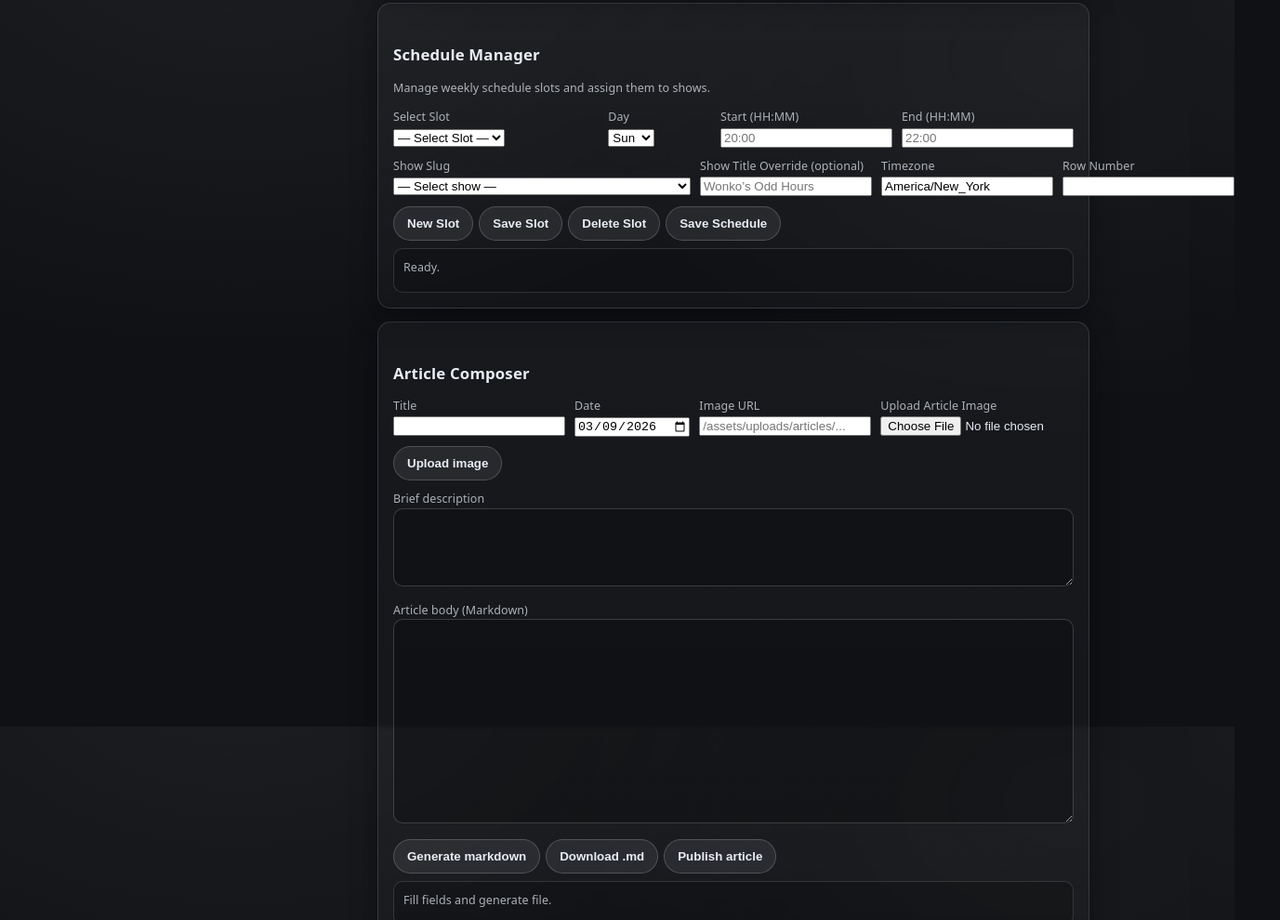
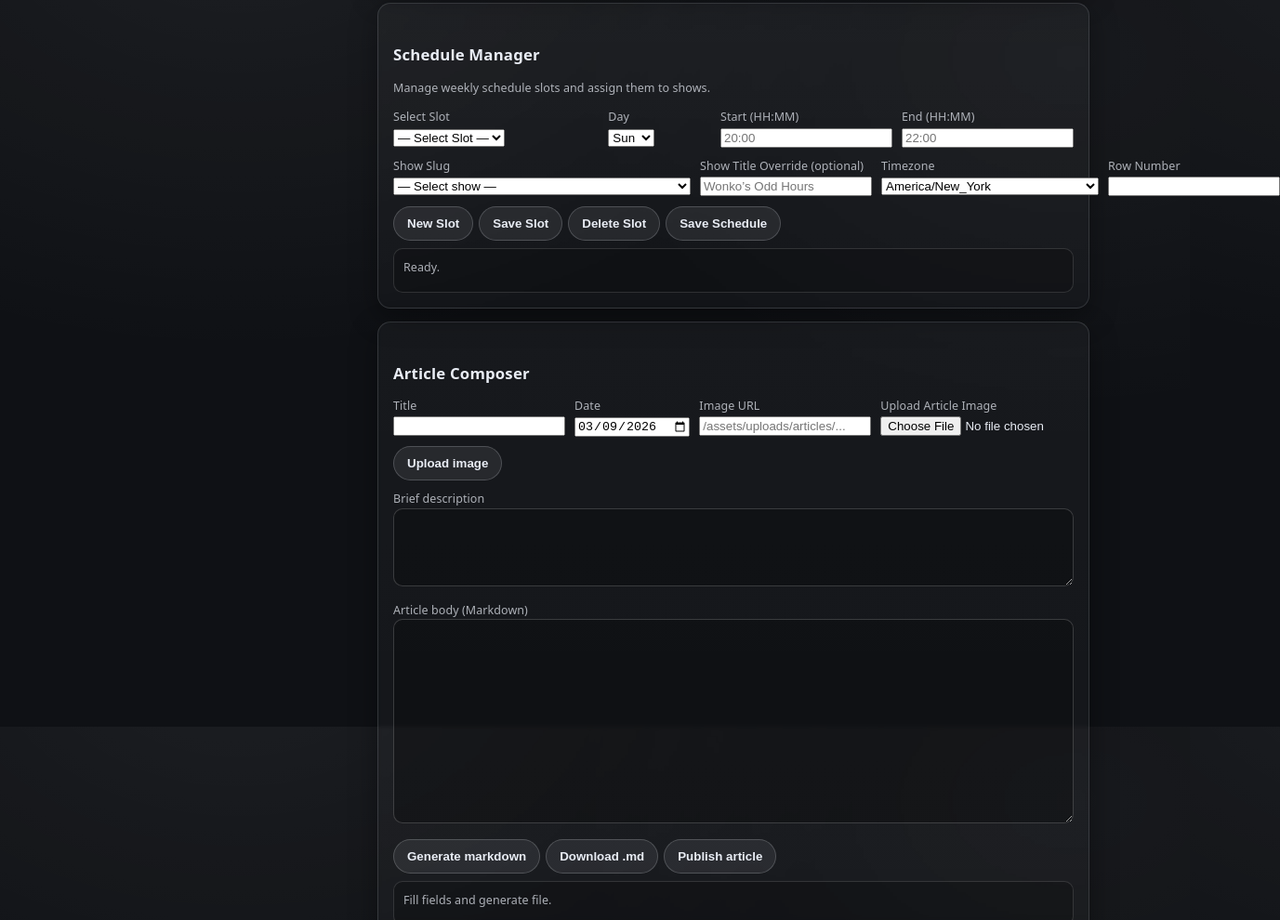
Before and after one commit to madwonko/radiopeng.net, an Eleventy site: page src/manage/index.njk in a window 1280 px wide. Shown: the part 1618-2608 px from the top of the page at 93% size, 1377 px wide, since content can reach past the window. Built offline with nearby package versions, Linux system fonts and the light colour scheme; Eleventy itself is replaced by a stand-in of ours; files that its build step writes are made by us from their sources; no server answers; what fast-xml-parser would draw is missing.

Commit message:
Use timezone dropdown (America/Europe) in Schedule Manager

```diff
--- a/src/manage/index.njk
+++ b/src/manage/index.njk
@@ -119,7 +119,34 @@ permalink: /manage/index.html
   <div class="archive-control-grid" style="margin-top:10px;">
     <label><div class="meta">Show Slug</div><select id="slotShowSlug"></select></label>
     <label><div class="meta">Show Title Override (optional)</div><input id="slotShowTitle" type="text" placeholder="Wonko’s Odd Hours" /></label>
-    <label><div class="meta">Timezone</div><input id="scheduleTimezone" type="text" placeholder="America/New_York" /></label>
+    <label><div class="meta">Timezone</div>
+      <select id="scheduleTimezone">
+        <optgroup label="America">
+          <option value="America/New_York">America/New_York</option>
+          <option value="America/Chicago">America/Chicago</option>
+          <option value="America/Denver">America/Denver</option>
+          <option value="America/Los_Angeles">America/Los_Angeles</option>
+          <option value="America/Toronto">America/Toronto</option>
+          <option value="America/Mexico_City">America/Mexico_City</option>
+          <option value="America/Sao_Paulo">America/Sao_Paulo</option>
+          <option value="America/Argentina/Buenos_Aires">America/Argentina/Buenos_Aires</option>
+        </optgroup>
+        <optgroup label="Europe">
+          <option value="Europe/London">Europe/London</option>
+          <option value="Europe/Dublin">Europe/Dublin</option>
+          <option value="Europe/Paris">Europe/Paris</option>
+          <option value="Europe/Berlin">Europe/Berlin</option>
+          <option value="Europe/Madrid">Europe/Madrid</option>
+          <option value="Europe/Rome">Europe/Rome</option>
+          <option value="Europe/Amsterdam">Europe/Amsterdam</option>
+          <option value="Europe/Stockholm">Europe/Stockholm</option>
+          <option value="Europe/Warsaw">Europe/Warsaw</option>
+          <option value="Europe/Athens">Europe/Athens</option>
+          <option value="Europe/Kiev">Europe/Kiev</option>
+          <option value="Europe/Istanbul">Europe/Istanbul</option>
+        </optgroup>
+      </select>
+    </label>
     <label><div class="meta">Row Number</div><input id="slotIndex" type="text" readonly /></label>
   </div>
 
@@ -223,7 +250,17 @@ permalink: /manage/index.html
     scheduleData = await res.json();
     if (!Array.isArray(scheduleData.items)) scheduleData.items = [];
     if (!scheduleData.timezone) scheduleData.timezone = 'America/New_York';
-    byId('scheduleTimezone').value = scheduleData.timezone;
+    if (byId('scheduleTimezone')) {
+      const sel = byId('scheduleTimezone');
+      const wanted = scheduleData.timezone;
+      if (![...sel.options].some(o => o.value === wanted)) {
+        const opt = document.createElement('option');
+        opt.value = wanted;
+        opt.textContent = wanted + ' (custom)';
+        sel.appendChild(opt);
+      }
+      sel.value = wanted;
+    }
     renderScheduleSelect();
     renderShowSlugOptions();
   }
```
